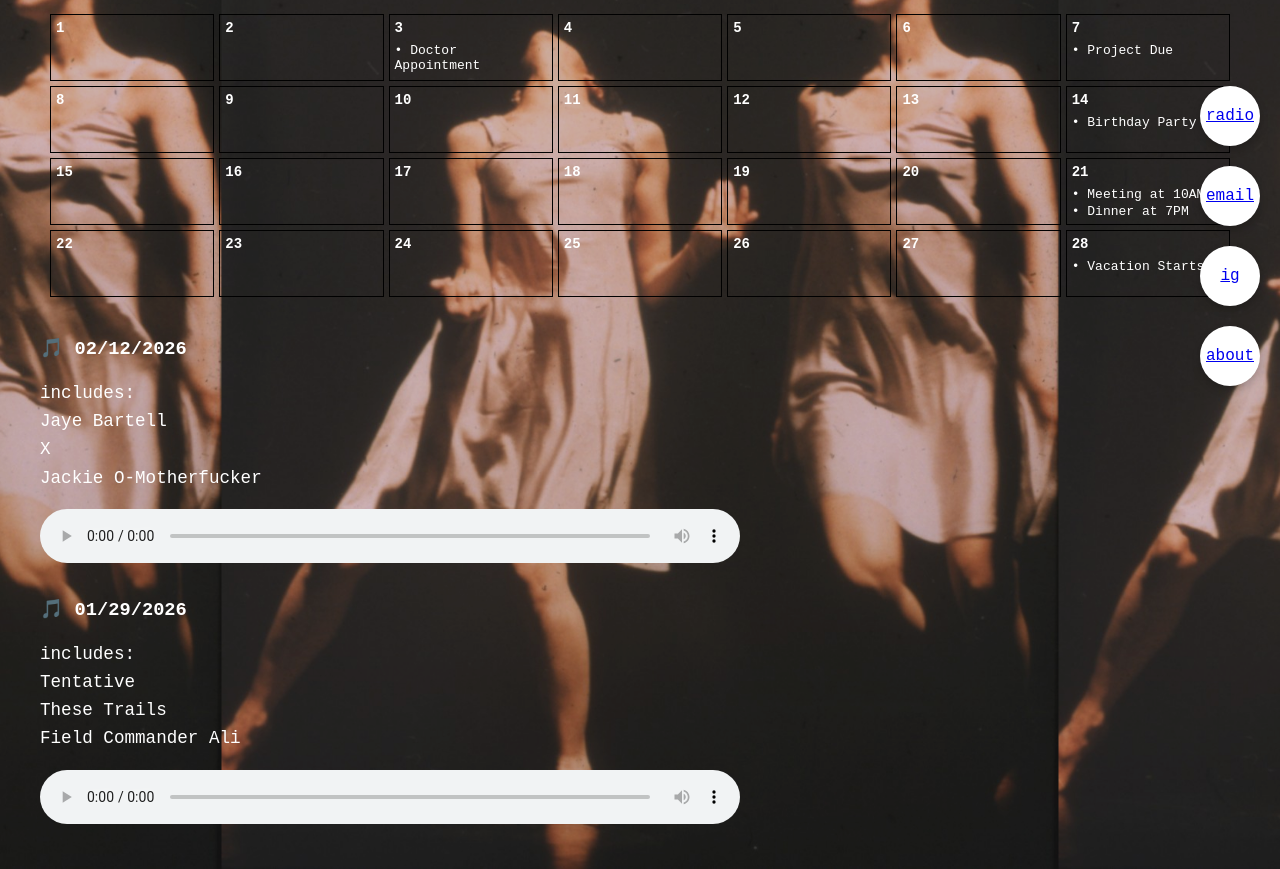
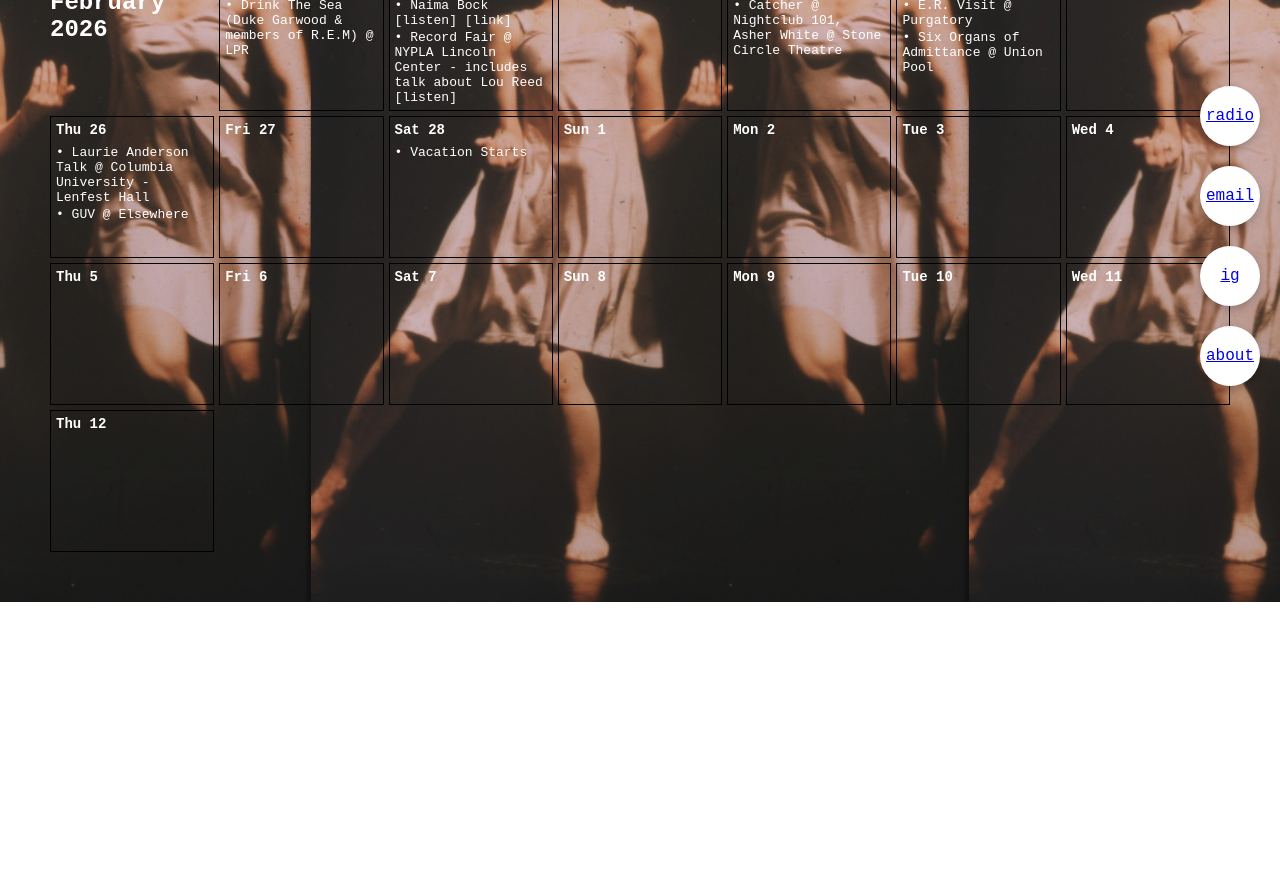
Before and after one commit to mvlief/radiosimple, a plain HTML site: page nycnow.html in a window 1280 px wide. Shown: the part 378-1247 px from the top of the page. After the commit the page ends 980 px from the top, so only its background shows below. Drawn offline with Linux system fonts and the light colour scheme.

Commit message:
Add files via upload

```diff
--- a/nycnow.html
+++ b/nycnow.html
@@ -236,7 +236,7 @@
         <h1>What's coming up in New York</h1>
 
         <p>
-            There's always so much going on here. <br>Here's a quick look at what upcoming shows look cool to me in nyc.<br>
+            There's always so much going on here. <br>Here's a quick look at what upcoming shows/music related events look cool to me in nyc.<br>
 
 
             -Mathilde
@@ -252,38 +252,7 @@
   <div class="calendar" id="calendar"></div>
 
 
-        <div class="music-player">
-            <h3>🎵 02/12/2026</h3>
-            <p>
-                includes:
-                <br>Jaye Bartell
-                <br>X
-                <br>Jackie O-Motherfucker
-            </p>
-            <audio controls>
-                <source
-                    src="show2.mp3"
-                    type="audio/mpeg">
-                Your browser does not support the audio element.
-            </audio>
-        </div>
 
-
-        <div class="music-player">
-            <h3>🎵 01/29/2026</h3>
-            <p>
-                includes:
-                <br>Tentative
-                <br>These Trails
-                <br>Field Commander Ali
-            </p>
-            <audio controls>
-                <source
-                    src="show1.mp3"
-                    type="audio/mpeg">
-                Your browser does not support the audio element.
-            </audio>
-        </div>
 
 
         <p class="fixed-bottom-right-above">
@@ -305,51 +274,69 @@
 
 
    <script>
+  document.addEventListener("DOMContentLoaded", function () {
+
   const calendar = document.getElementById("calendar");
-    const monthYear = document.getElementById("monthYear");
 
-    const now = new Date();
-    const year = now.getFullYear();
-    const month = now.getMonth();
+  const today = new Date();
+  const year = today.getFullYear();
+  const month = today.getMonth();
+  const todayDate = today.getDate();
 
-    monthYear.textContent = now.toLocaleString("default", {
+  // ✏️ WRITE YOUR EVENTS HERE (for next 3 weeks only)
+  const events = {
+    "2026-02-20": ["Drink The Sea (Duke Garwood & members of R.E.M) @ LPR"],
+    "2026-02-20": ["Drink The Sea (Duke Garwood & members of R.E.M) @ LPR"],
+    "2026-02-21": ["Naima Bock [listen] [link]", "Record Fair @ NYPLA Lincoln Center - includes talk about Lou Reed [listen]"],
+    "2026-02-23": ["Catcher @ Nightclub 101, Asher White @ Stone Circle Theatre"],
+    "2026-02-24": ["E.R. Visit @ Purgatory", "Six Organs of Admittance @ Union Pool"],
+    "2026-02-26": ["Laurie Anderson Talk @ Columbia University - Lenfest Hall", "GUV @ Elsewhere"],
+    "2026-02-28": ["Vacation Starts"]
+  };
+
+
+// Start date (today)
+  const startDate = new Date(year, month, todayDate);
+
+  // End date (exactly 21 days total including today)
+  const endDate = new Date(startDate);
+  endDate.setDate(startDate.getDate() + 20);
+
+  let currentDate = new Date(startDate);
+
+  // ---------- CALENDAR FOR NEXT 3 WEEKS ----------
+  while (currentDate <= endDate) {
+
+    // Show Month + Year once at the top
+    if (currentDate.getTime() === startDate.getTime()) {
+      const monthYearTitle = document.createElement("h2");
+      monthYearTitle.textContent = currentDate.toLocaleString("default", {
         month: "long",
         year: "numeric"
       });
-
-    // ✏️ WRITE YOUR EVENTS HERE
-    // Format: dayNumber: ["Event 1", "Event 2"]
-    const events = {
-      3: ["Doctor Appointment"],
-      7: ["Project Due"],
-      14: ["Birthday Party"],
-      21: ["Meeting at 10AM", "Dinner at 7PM"],
-      28: ["Vacation Starts"]
-    };
-
-    const firstDay = new Date(year, month, 1).getDay();
-    const totalDays = new Date(year, month + 1, 0).getDate();
-
-    // Empty spaces before first day
-    for (let i = 0; i < firstDay; i++) {
-      const emptyCell = document.createElement("div");
-      calendar.appendChild(emptyCell);
+      calendar.appendChild(monthYearTitle);
     }
 
-    // Create days
-    for (let day = 1; day <= totalDays; day++) {
+    // Create day container
     const dayDiv = document.createElement("div");
     dayDiv.classList.add("day");
 
     const dateNumber = document.createElement("div");
     dateNumber.classList.add("date-number");
-      dateNumber.textContent = day;
 
+    const weekday = currentDate.toLocaleString("default", {
+      weekday: "short"
+    });
+
+    dateNumber.textContent = weekday + " " + currentDate.getDate();
     dayDiv.appendChild(dateNumber);
 
+    // ✅ Generate YYYY-MM-DD key
+    const dateKey = currentDate.toISOString().split("T")[0];
+
     // Add events if they exist
-      if (events[day]) {
-        events[day].forEach(eventText => {
+    if (events[dateKey]) {
+      events[dateKey].forEach(eventText => {
         const eventDiv = document.createElement("div");
         eventDiv.classList.add("event");
         eventDiv.textContent = "• " + eventText;
@@ -358,7 +345,12 @@
     }
 
     calendar.appendChild(dayDiv);
+
+    // Move to next day
+    currentDate.setDate(currentDate.getDate() + 1);
   }
+
+});
 </script>
 </body>
 
```
Lines whose indentation alone changed are shown as unchanged.
